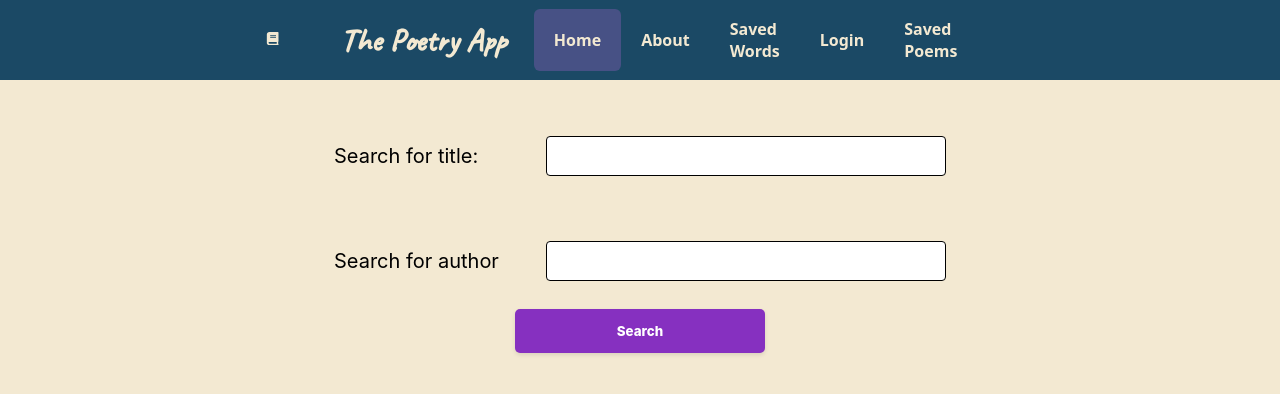
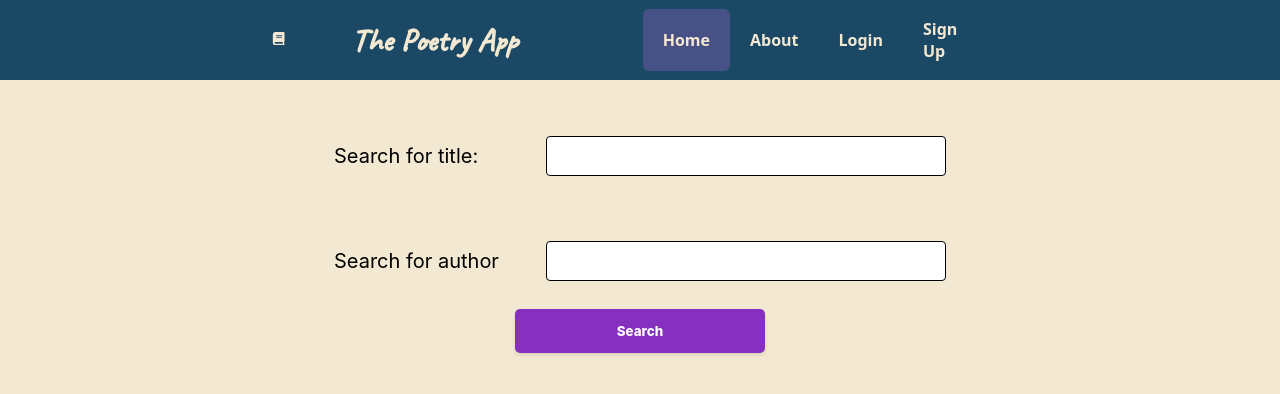
Before and after one commit to IAMAMZ/poetry, a React (Create React App) app: page / in a window 1280 px wide. Shown: the top 394 px of the page. Built offline with nearby package versions, Linux system fonts and the light colour scheme.

Commit message:
add dynamic header based on auth

```diff
--- a/src/App.js
+++ b/src/App.js
@@ -13,6 +13,7 @@ import Register from "./pages/Register";
 import Login from "./pages/Login";
 
 function App() {
+  console.log("App component ran");
   const [poems, setPoems] = useState();
   const [error, setError] = useState();
   const [bothInput, setBothInput] = useState();
--- a/src/components/Header.js
+++ b/src/components/Header.js
@@ -6,15 +6,20 @@ import {
   faBook,
   FaRegWindowClose,
 } from "react-icons/fa";
-import { useRef, useState } from "react";
+import { useContext, useRef, useState } from "react";
 import "./Header.css";
 import Dictionary from "./Dictionary";
+import AuthContext from "../context/AuthProvider";
 
 export default function Header() {
+  console.log("header component ran");
   const navRef = useRef();
   const dictref = useRef();
+  const { auth } = useContext(AuthContext);
+  console.log("This the auth object ...", auth);
 
   const [showdict, setShowdict] = useState(false);
+  const [isLoggedIn, setIsLoggedIn] = useState();
 
   const showNavBar = () => {
     navRef.current.classList.toggle("responsive_nav");
@@ -42,15 +47,36 @@ export default function Header() {
           <NavLink onClick={showNavBar} className="nav-link" to={"/about"}>
             About
           </NavLink>
-          <NavLink onClick={showNavBar} className="nav-link" to={"/savedwords"}>
+          {auth.user ? (
+            <>
+              <NavLink
+                onClick={showNavBar}
+                className="nav-link"
+                to={"/savedwords"}
+              >
                 Saved Words
               </NavLink>
               <NavLink onClick={showNavBar} className="nav-link" to={"/login"}>
+                {auth.user}
+              </NavLink>
+              <NavLink
+                onClick={showNavBar}
+                className="nav-link"
+                to={"/savedpoems"}
+              >
+                Saved Poems
+              </NavLink>
+            </>
+          ) : (
+            <>
+              <NavLink onClick={showNavBar} className="nav-link" to={"/login"}>
                 Login
               </NavLink>
-          <NavLink onClick={showNavBar} className="nav-link" to={"/savedpoems"}>
-            Saved Poems
+              <NavLink onClick={showNavBar} className="nav-link" to={"/login"}>
+                Sign Up
               </NavLink>
+            </>
+          )}
 
           <button onClick={showNavBar} className="nav-btn nav-close-btn">
             <FaRegWindowClose />
--- a/src/context/AuthProvider.js
+++ b/src/context/AuthProvider.js
@@ -4,6 +4,7 @@ const AuthContext = createContext({});
 
 export const AuthProvider = ({ children }) => {
   const [auth, setAuth] = useState({});
+  console.log("auth fired");
 
   return (
     <AuthContext.Provider value={{ auth, setAuth }}>
--- a/src/pages/Home.js
+++ b/src/pages/Home.js
@@ -18,11 +18,9 @@ export default function Home({
 
   const getPoems = () => {
     if (titleChange && !authorChange) {
-      console.log("Fetching title.....", title);
       fetchPoems("https://poetrydb.org/title/", title);
     }
     if (authorChange && !titleChange) {
-      console.log("Fetching authro...", author);
       fetchPoems("https://poetrydb.org/author/", author);
     }
     if (authorChange && titleChange) {
@@ -58,7 +56,6 @@ export default function Home({
         </div>
       </form>
       <div className="poemsWrapper">
-        {console.log(poems)}
         {poems ? (
           poems.map((poem) => {
             const lines = poem.lines;
--- a/src/pages/Login.js
+++ b/src/pages/Login.js
@@ -5,7 +5,7 @@ import axios from "../api/axios";
 const LOGIN_URL = "/login";
 
 export default function Login() {
-  const { setAuth } = useContext(AuthContext);
+  const { auth, setAuth } = useContext(AuthContext);
   const userRef = useRef();
   const errRef = useRef();
 
```
Lines whose indentation alone changed are shown as unchanged.
